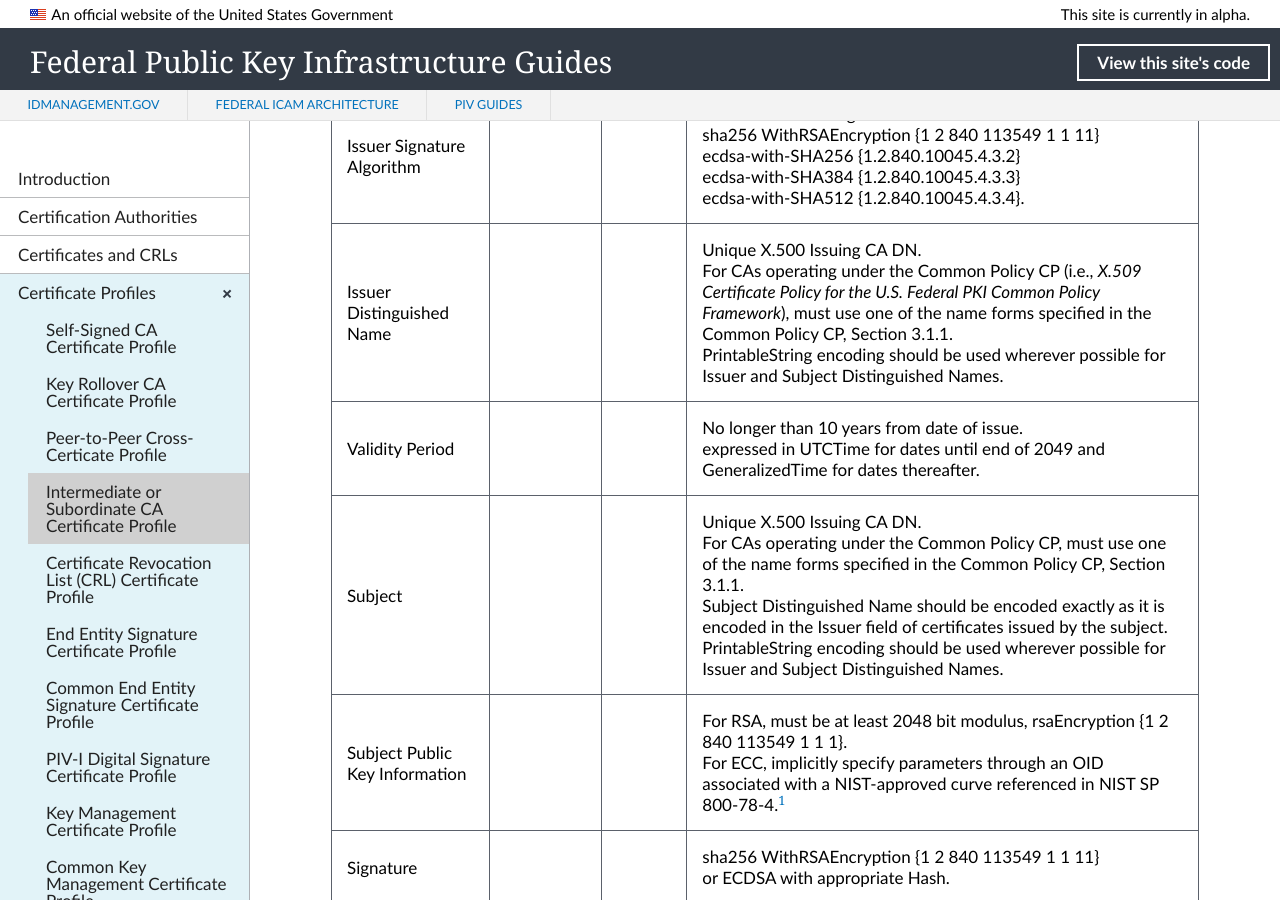
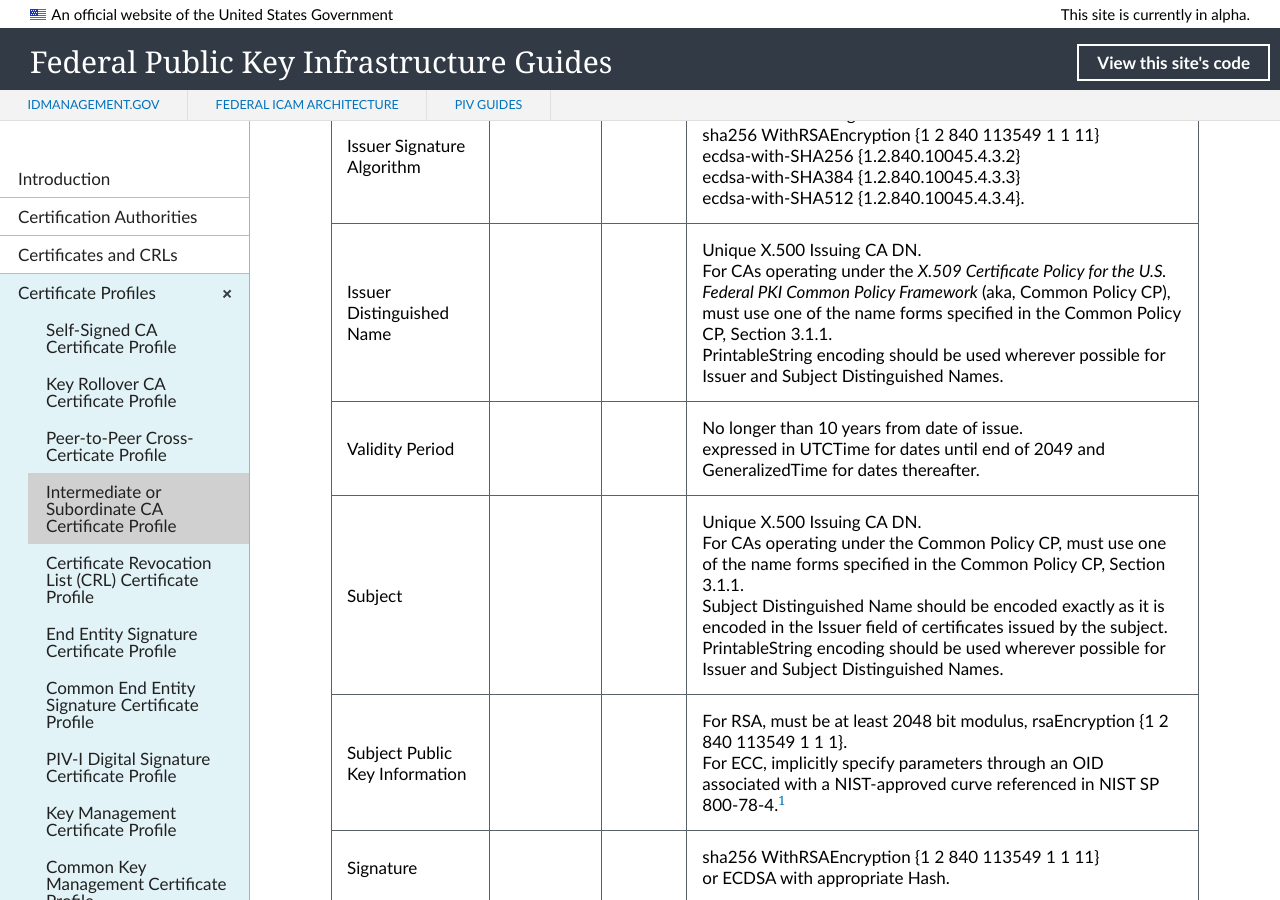
Before and after one commit to GSA/fpki-guides, a Jekyll site: the page built from _profiles/04_int_or_sub_ca.md, in a window 1280 px wide and 900 px high, scrolled down 506 px. Built offline with Jekyll 4.4.1, drawn with Linux system fonts in a browser that asks for light colours; nearby versions of some CDN libraries; library files that are not in the unit come from our copies.

Commit message:
Update 04_int_or_sub_ca.md

```diff
--- a/_profiles/04_int_or_sub_ca.md
+++ b/_profiles/04_int_or_sub_ca.md
@@ -11,7 +11,7 @@
 | Version   |       |       | V3 (2)                                 |
 | Serial Number   |       |       | Must be a unique positive number. |
 | Issuer Signature Algorithm   |       |       |  One of the following: <br>sha256 WithRSAEncryption {1 2 840 113549 1 1 11} <br>ecdsa-with-SHA256 {1.2.840.10045.4.3.2} <br>ecdsa-with-SHA384 {1.2.840.10045.4.3.3} <br>ecdsa-with-SHA512 {1.2.840.10045.4.3.4}. |
-| Issuer Distinguished Name   |       |       |  Unique X.500 Issuing CA DN. <BR>For CAs operating under the Common Policy CP (i.e., _X.509 Certificate Policy for the U.S. Federal PKI Common Policy Framework_), must use one of the name forms specified in the Common Policy CP, Section 3.1.1.<br>PrintableString encoding should be used wherever possible for Issuer and Subject Distinguished Names. |
+| Issuer Distinguished Name   |       |       |  Unique X.500 Issuing CA DN. <br>For CAs operating under the _X.509 Certificate Policy for the U.S. Federal PKI Common Policy Framework_ (aka, Common Policy CP), must use one of the name forms specified in the Common Policy CP, Section 3.1.1.<br>PrintableString encoding should be used wherever possible for Issuer and Subject Distinguished Names. |
 | Validity Period   |       |       |  No longer than 10 years from date of issue.<BR>expressed in UTCTime for dates until end of 2049 and GeneralizedTime for dates thereafter.  |
 | Subject   |       |       |   Unique X.500 Issuing CA DN.<br>For CAs operating under the Common Policy CP, must use one of the name forms specified in the Common Policy CP, Section 3.1.1.<br>Subject Distinguished Name should be encoded exactly as it is encoded in the Issuer field of certificates issued by the subject.<br>PrintableString encoding should be used wherever possible for Issuer and Subject Distinguished Names.   |
 | Subject Public Key Information   |       |       |   For RSA, must be at least 2048 bit modulus, rsaEncryption {1 2 840 113549 1 1 1}.<BR>For ECC, implicitly specify parameters through an OID associated with a NIST-approved curve referenced in NIST SP 800-78-4.<sup>[1](#1)</sup>   |
```
